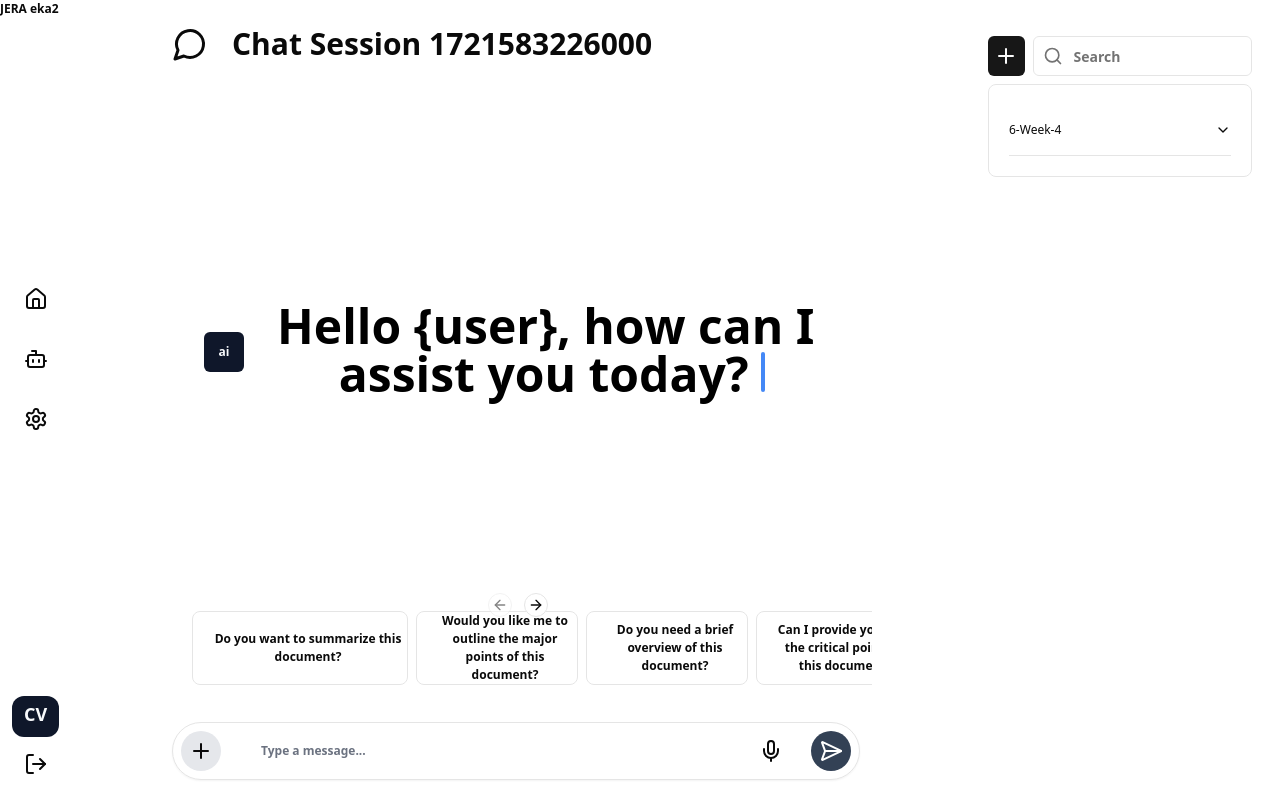
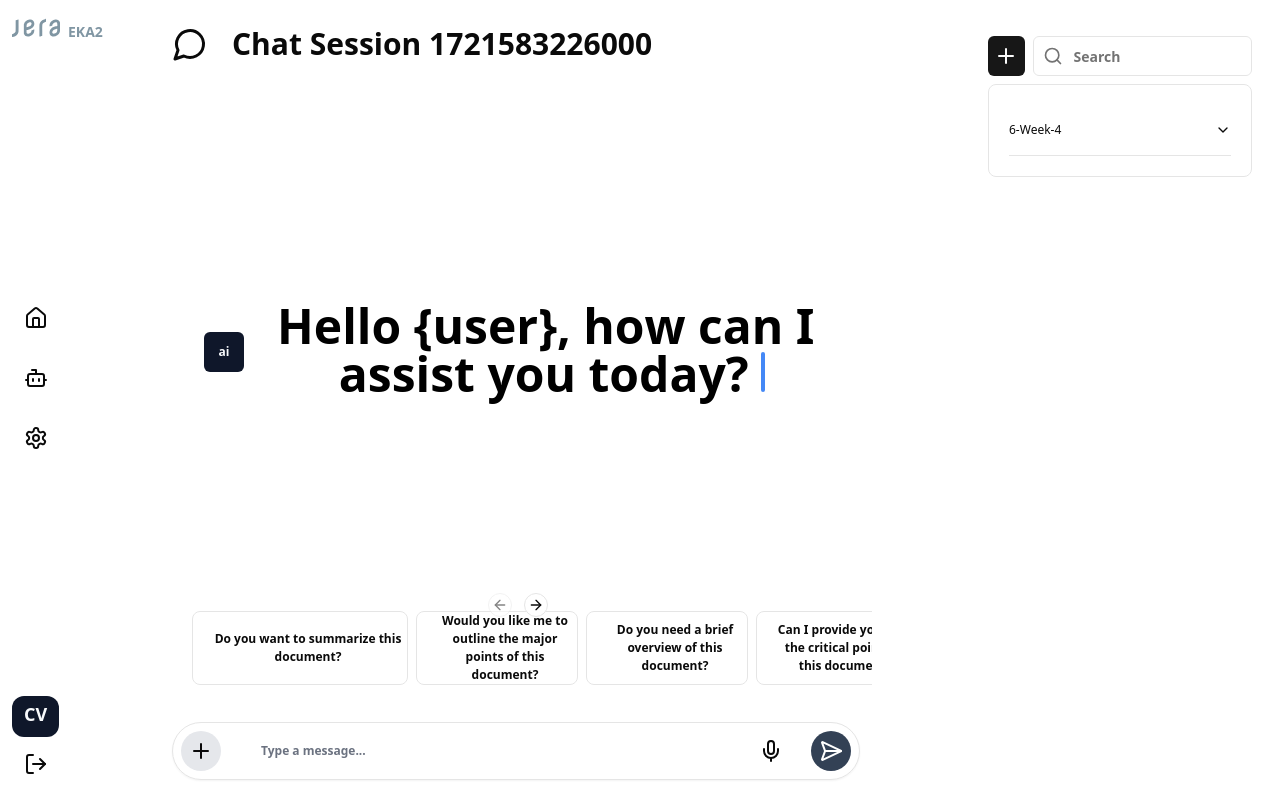
Before and after one commit to fouadkanz/EKA2-FE, a React (Vite) app: page / in a window 1280 px wide. Built offline with nearby package versions, Linux system fonts and the light colour scheme.

Commit message:
Added Jera Logo

```diff
--- a/src/App.tsx
+++ b/src/App.tsx
@@ -1,5 +1,5 @@
 import "./App.css";
-import { MenuIcon, MessageCircle } from "lucide-react";
+import { MessageCircle } from "lucide-react";
 import ChatSessionList from "./pages/chat/ChatSessionList";
 import { useChatSession } from "./pages/chat/useChatSession";
 import MessageList from "./pages/chat/MessageList";
@@ -7,8 +7,10 @@ import MessageList from "./pages/chat/MessageList";
 import ChatMessageInput from "./pages/chat/chatInput/ChatMessageInput";
 import SideBar from "./components/ui/sidebar";
 import ChatSuggestion from "./pages/chat/ChatSuggestion";
-import logoJera from "@/assets/images/top-logo-JERA.png"
+// import logoJera from "@/assets/images/top-logo-JERA.png"
 import PageMenu from "./components/ui/pageMenu";
+import jeraLogo from './assets/jera_logo.svg';
+
 function App() {
   const {
     handleSendMessage,
@@ -37,7 +39,10 @@ function App() {
                  onNewChat={handleNewChat}
                 />
               </div>
-              <span>JERA EKA2</span>
+              <div className="flex items-center">
+          <img src={jeraLogo} alt="JERA Logo" className="h-8 w-12" />
+          <span className="text-[#8096A3] text-sm ml-2 mt-2">EKA2</span>
+        </div>
             </header>
             <header className="md:h-20 h-10 md:pl-3 pl-2 md:pb-2 pb-2 flex flex-row space-x-6 md:items-center">
               <div>
--- /dev/null
+++ b/src/assets/svg.d.ts
@@ -0,0 +1,4 @@
+declare module '*.svg' {
+    const content: string;
+    export default content;
+  }
--- a/src/components/ui/sidebar.tsx
+++ b/src/components/ui/sidebar.tsx
@@ -1,28 +1,36 @@
 import { Avatar, AvatarFallback } from "@radix-ui/react-avatar";
-import {  BotIcon, Home, LogOut, Settings } from "lucide-react";
-
+import { BotIcon, Home, LogOut, Settings } from "lucide-react";
+import jeraLogo from '../../assets/jera_logo.svg';
 
 function SideBar() {
   return (
     <div className="flex md:flex-col md:justify-between md:h-screen justify-center">
-      <div className="hidden md:block">JERA eka2</div>
+      <div className="hidden md:block">
+        <div className="flex items-center m-3">
+          <img src={jeraLogo} alt="JERA Logo" className="h-8 w-12" />
+          <span className="text-[#8096A3] text-sm ml-2 mt-2">EKA2</span>
+        </div>
+      </div>
       <div className="hidden md:block">
         <Home className="size-12 rounded-xl m-3 p-3 hover:bg-slate-900 hover:text-white hover:cursor-pointer" />
-        <BotIcon className="size-12 rounded-xl m-3 p-3  hover:bg-slate-900 hover:text-white hover:cursor-pointer" />
-        <Settings className="size-12 rounded-xl m-3 p-3  hover:bg-slate-900 hover:text-white hover:cursor-pointer" />
+        <BotIcon className="size-12 rounded-xl m-3 p-3 hover:bg-slate-900 hover:text-white hover:cursor-pointer" />
+        <Settings className="size-12 rounded-xl m-3 p-3 hover:bg-slate-900 hover:text-white hover:cursor-pointer" />
       </div>
       <div className="md:hidden flex flex-row">
         <Home className="size-12 rounded-xl m-3 p-3 hover:bg-slate-900 hover:text-white hover:cursor-pointer" />
-        <BotIcon className="size-12 rounded-xl m-3 p-3  hover:bg-slate-900 hover:text-white hover:cursor-pointer" />
-        <Settings className="size-12 rounded-xl m-3 p-3  hover:bg-slate-900 hover:text-white hover:cursor-pointer" />
+        <BotIcon className="size-12 rounded-xl m-3 p-3 hover:bg-slate-900 hover:text-white hover:cursor-pointer" />
+        <Settings className="size-12 rounded-xl m-3 p-3 hover:bg-slate-900 hover:text-white hover:cursor-pointer" />
       </div>
       <div className="hidden md:block">
-        <Avatar className="h-64 w-16 rounded-xl m-3 p-3  bg-slate-900">
+        <Avatar className="h-64 w-16 rounded-xl m-3 p-3 bg-slate-900">
           <AvatarFallback className="text-slate-50 uppercase text-lg">
             CV
           </AvatarFallback>
         </Avatar>
-        <LogOut className="size-12 rounded-xl m-3 p-3  hover:bg-slate-900 hover:text-white" />
+        <LogOut className="size-12 rounded-xl m-3 p-3 hover:bg-slate-900 hover:text-white" />
+      </div>
+      <div className="md:hidden flex justify-center mt-4">
+        <span className="text-slate-50 text-xs">EKA2</span>
       </div>
     </div>
   );
```
Also changed, not shown: src/assets/jera_logo.svg (added).
